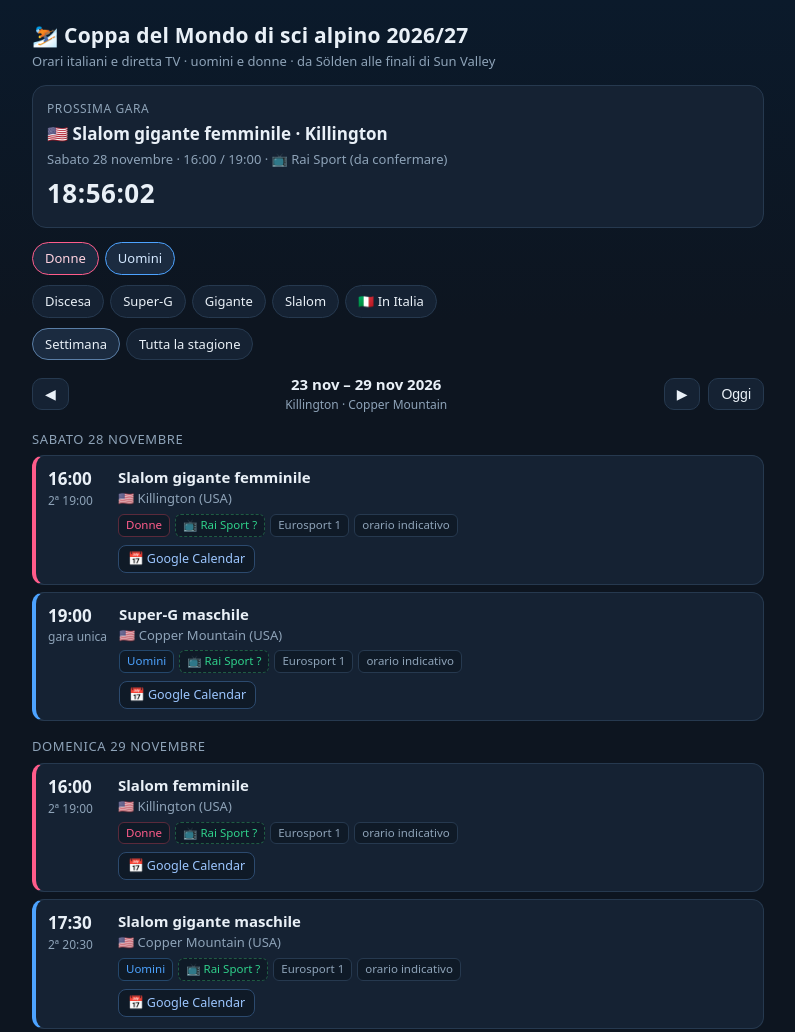
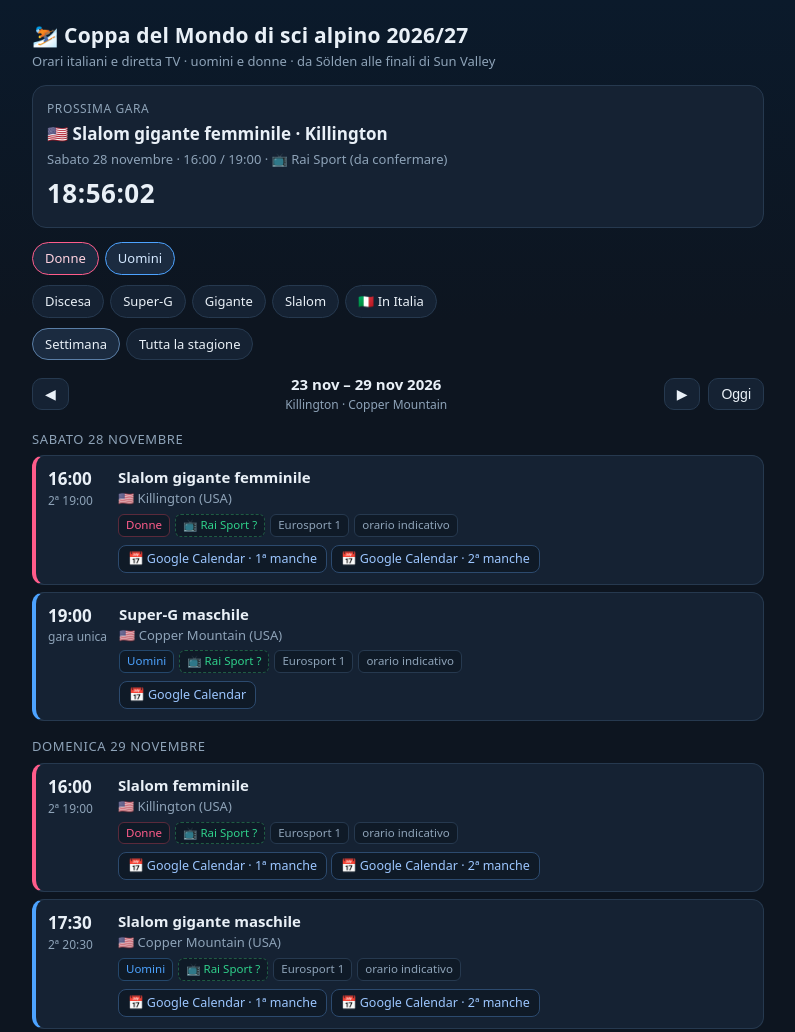
Before and after one commit to luka-70/App_Depot, a plain HTML site: page sci/index.html in a window 1280 px wide. Shown: the top 1032 px of the page, without its empty margins (242-1037 px from the left). Drawn offline with Linux system fonts and the light colour scheme.

Commit message:
Sci: un evento di calendario per ogni manche
Co-Authored-By: Claude Opus 5.5 <noreply@anthropic.com>
Claude-Session: https://claude.ai/code/session_01JxU2uVuYQWMGYhjD64AX8Y

```diff
--- a/sci/index.html
+++ b/sci/index.html
@@ -267,7 +267,7 @@ function raceHTML(r,now){
   if(!r.ok) tags.push(`<span class="tag">orario indicativo</span>`);
   if(s==="now") tags.push(`<span class="tag st">● IN CORSO</span>`);
   if(s==="done") tags.push(`<span class="tag">conclusa</span>`);
-  const gc = s==="done" ? "" : `<a class="gcal" href="${gcalURL(r)}" target="_blank" rel="noopener" title="Aggiungi questa gara a Google Calendar">📅 Google Calendar</a>`;
+  const gc = parts(r).filter(m=>m.end>now).map(m=>`<a class="gcal" href="${gcalURL(r,m)}" target="_blank" rel="noopener" title="Aggiungi a Google Calendar">📅 Google Calendar${m.lbl?" · "+m.lbl:""}</a>`).join(" ");
   return `<div class="race ${r.g} ${s}">
     <div class="time">${r.r1}${t2}</div>
     <div class="body"><div class="name">${SPN[r.sp]} ${r.g==="W"?"femminile":"maschile"}</div>
@@ -275,16 +275,25 @@ function raceHTML(r,now){
     <div class="tags">${tags.join("")}</div>${gc}</div></div>`;
 }
 
-/* ---- link "aggiungi a Google Calendar" per la singola gara ---- */
-function gcalURL(r){
-  const z=d=>d.toISOString().replace(/[-:]/g,"").replace(/\.\d{3}/,"");
-  const title=`⛷️ ${SPN[r.sp]} ${r.g==="W"?"femminile":"maschile"} – ${r.l}`;
-  const det=(r.r2?`1ª manche ${r.r1} · 2ª manche ${r.r2}`:`Gara unica ore ${r.r1}`)
+/* ---- eventi di calendario: uno per manche (gigante e slalom) o uno per la gara unica ---- */
+const MANCHE_MIN=75, GARA_MIN=100;
+function parts(r){
+  if(!r.r2) return [{lbl:"",n:0,start:r.start,end:new Date(r.start.getTime()+GARA_MIN*60000)}];
+  const s1=r.start, s2=at(r.d,r.r2);
+  const e1=new Date(Math.min(s1.getTime()+MANCHE_MIN*60000, s2.getTime()));
+  return [{lbl:"1ª manche",n:1,start:s1,end:e1},{lbl:"2ª manche",n:2,start:s2,end:new Date(s2.getTime()+MANCHE_MIN*60000)}];
+}
+function evTitle(r,m){return `⛷️ ${SPN[r.sp]} ${r.g==="W"?"femminile":"maschile"}${m.n?" · "+m.lbl:""} – ${r.l}`;}
+function evDetails(r,m){
+  return (m.n?(m.n===1?`1ª manche ${r.r1} (la 2ª alle ${r.r2})`:`2ª manche ${r.r2} (la 1ª alle ${r.r1})`):`Gara unica ore ${r.r1}`)
     +`\nTV: ${r.tv}${r.tvok?"":" (da confermare)"} · Eurosport 1 · RaiPlay`
     +(r.ok?"":"\nOrario indicativo: verificare qualche giorno prima.")
     +"\nCoppa del Mondo di sci alpino 2026/27";
-  const p=new URLSearchParams({action:"TEMPLATE",text:title,dates:z(r.start)+"/"+z(r.end),
-    details:det,location:`${r.l} (${r.n})`,ctz:"Europe/Rome"});
+}
+const zTime=d=>d.toISOString().replace(/[-:]/g,"").replace(/\.\d{3}/,"");
+function gcalURL(r,m){
+  const p=new URLSearchParams({action:"TEMPLATE",text:evTitle(r,m),dates:zTime(m.start)+"/"+zTime(m.end),
+    details:evDetails(r,m),location:`${r.l} (${r.n})`,ctz:"Europe/Rome"});
   return "https://calendar.google.com/calendar/render?"+p.toString();
 }
 
@@ -362,11 +371,12 @@ document.getElementById("today").onclick=()=>{curWeek=defaultWeek();render();};
 document.getElementById("ics").onclick=()=>{
   const now=new Date(); const z=d=>d.toISOString().replace(/[-:]/g,"").replace(/\.\d{3}/,"");
   let s="BEGIN:VCALENDAR\r\nVERSION:2.0\r\nPRODID:-//sci-wc//IT\r\nCALSCALE:GREGORIAN\r\n";
-  R.filter(visible).filter(r=>r.end>now).forEach(r=>{
-    s+="BEGIN:VEVENT\r\nUID:sciwc-"+r.d+"-"+r.g+"-"+r.sp+"@app\r\nDTSTAMP:"+z(now)+"\r\nDTSTART:"+z(r.start)+"\r\nDTEND:"+z(r.end)+"\r\n";
-    s+="SUMMARY:"+SPN[r.sp]+" "+(r.g==="W"?"F":"M")+" "+r.l+"\r\n";
-    s+="DESCRIPTION:"+(r.r2?"1ª manche "+r.r1+" - 2ª manche "+r.r2:"Gara unica "+r.r1)+" · TV: "+r.tv+" / Eurosport 1"+(r.ok?"":" · orario indicativo")+"\r\nEND:VEVENT\r\n";
-  });
+  R.filter(visible).forEach(r=>parts(r).filter(m=>m.end>now).forEach(m=>{
+    s+="BEGIN:VEVENT\r\nUID:sciwc-"+r.d+"-"+r.g+"-"+r.sp+"-"+m.n+"@app\r\nDTSTAMP:"+zTime(now)+"\r\nDTSTART:"+zTime(m.start)+"\r\nDTEND:"+zTime(m.end)+"\r\n";
+    s+="SUMMARY:"+evTitle(r,m)+"\r\n";
+    s+="LOCATION:"+r.l+" ("+r.n+")\r\n";
+    s+="DESCRIPTION:"+evDetails(r,m).replace(/\n/g,"\\n")+"\r\nEND:VEVENT\r\n";
+  }));
   s+="END:VCALENDAR\r\n";
   const a=document.createElement("a"); a.href=URL.createObjectURL(new Blob([s],{type:"text/calendar"})); a.download="coppa-del-mondo-sci-2026-27.ics"; document.body.appendChild(a); a.click(); a.remove();
 };
```
